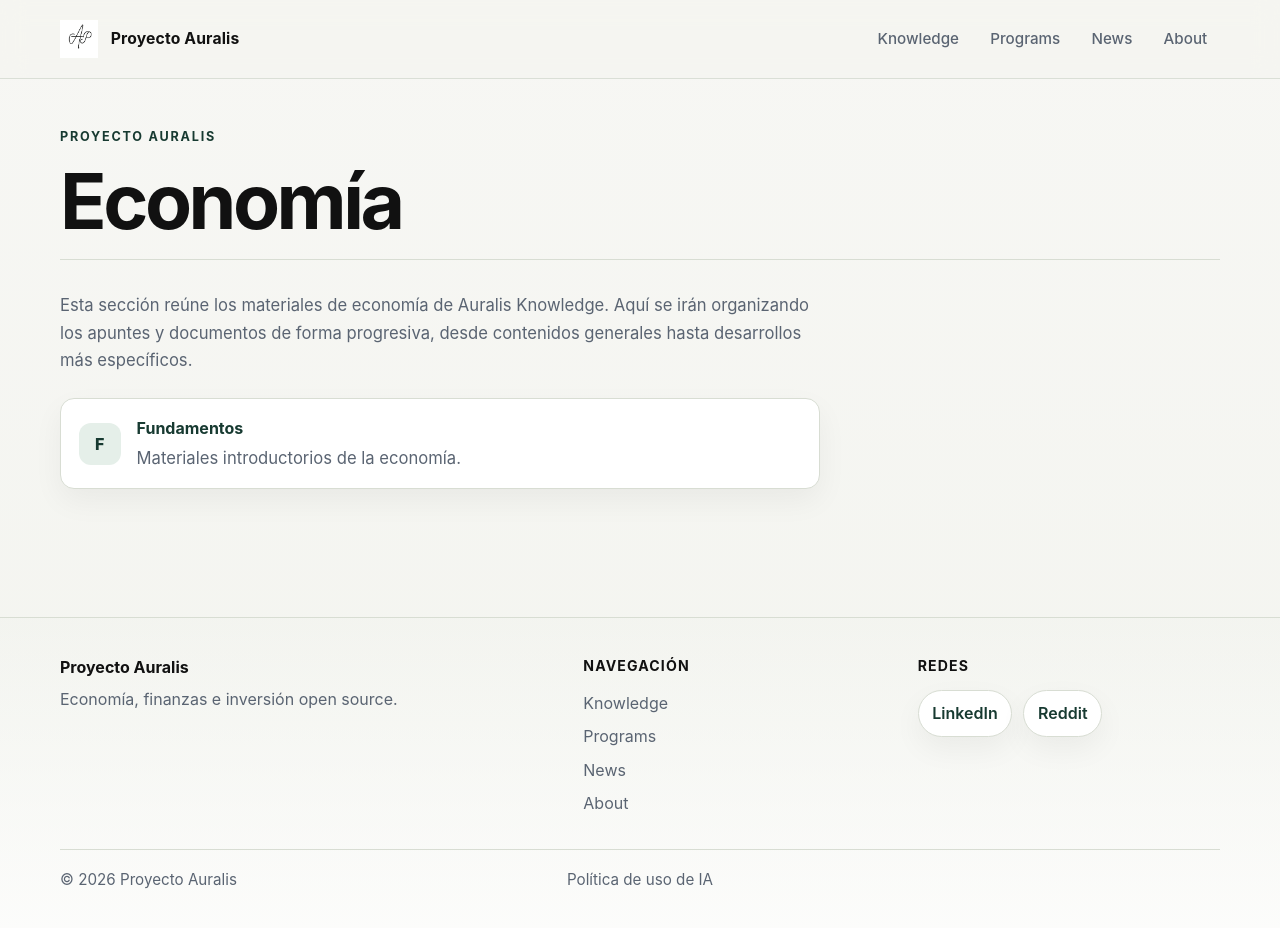
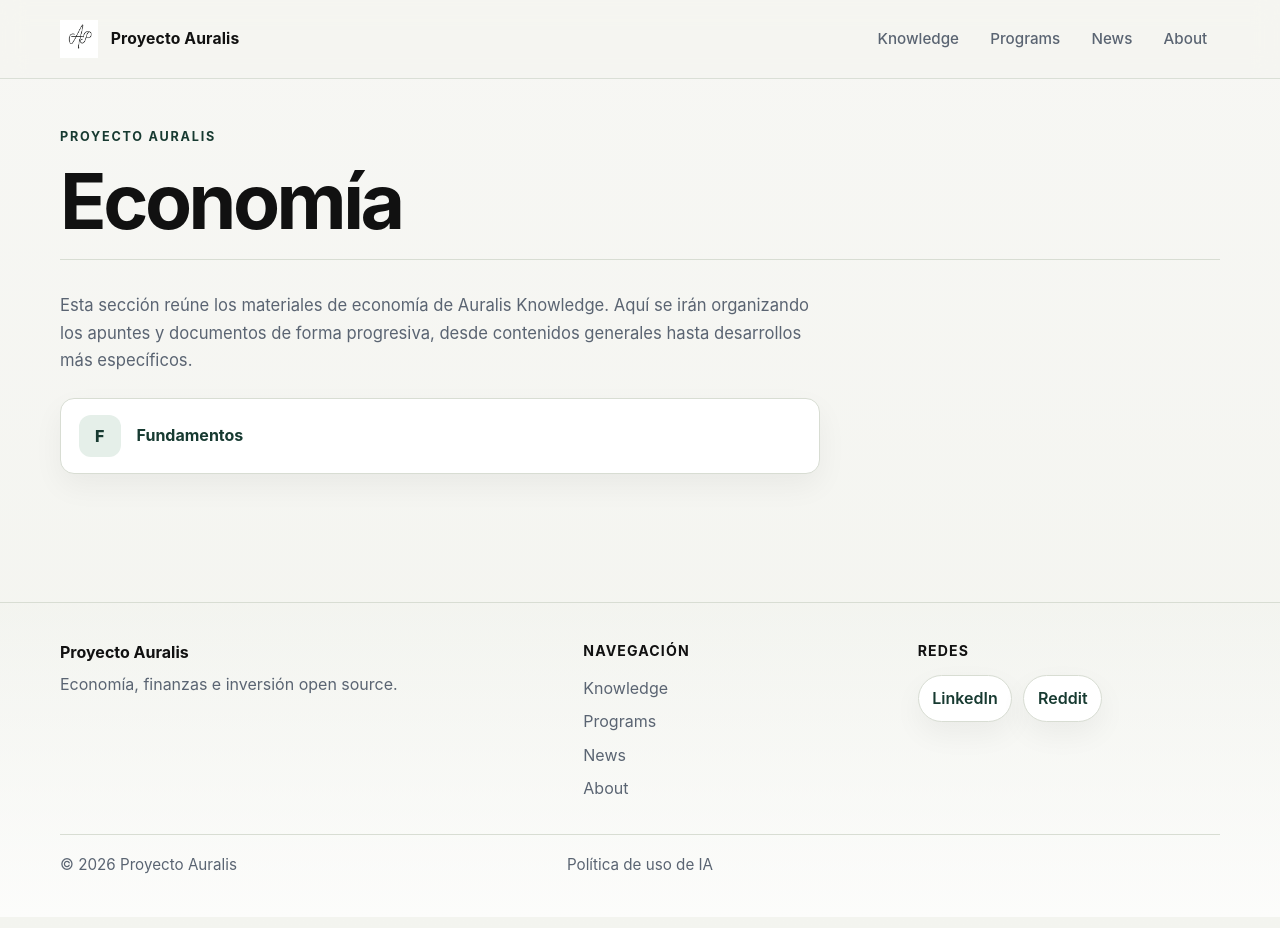
Before and after one commit to Proyecto-Auralis/auralis-site, a Jekyll site: the page built from knowledge/economia/index.md, in a window 1280 px wide and 932 px high. Shown: the top 928 px of the window. Built offline with Jekyll 4.4.1, drawn with Linux system fonts in a browser that asks for light colours.

Commit message:
Update index.md

```diff
--- a/knowledge/economia/index.md
+++ b/knowledge/economia/index.md
@@ -13,7 +13,6 @@ Esta sección reúne los materiales de economía de Auralis Knowledge. Aquí se
     <div class="library-item__icon">F</div>
     <div class="library-item__content">
       <h3>Fundamentos</h3>
-      <p>Materiales introductorios de la economía.</p>
     </div>
   </a>
 </div>
```
